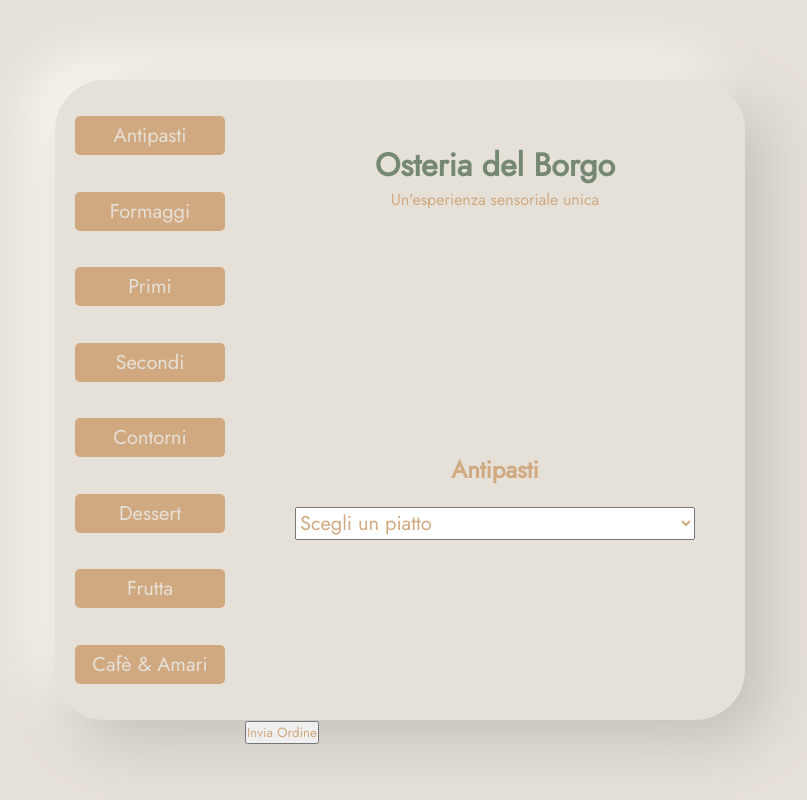
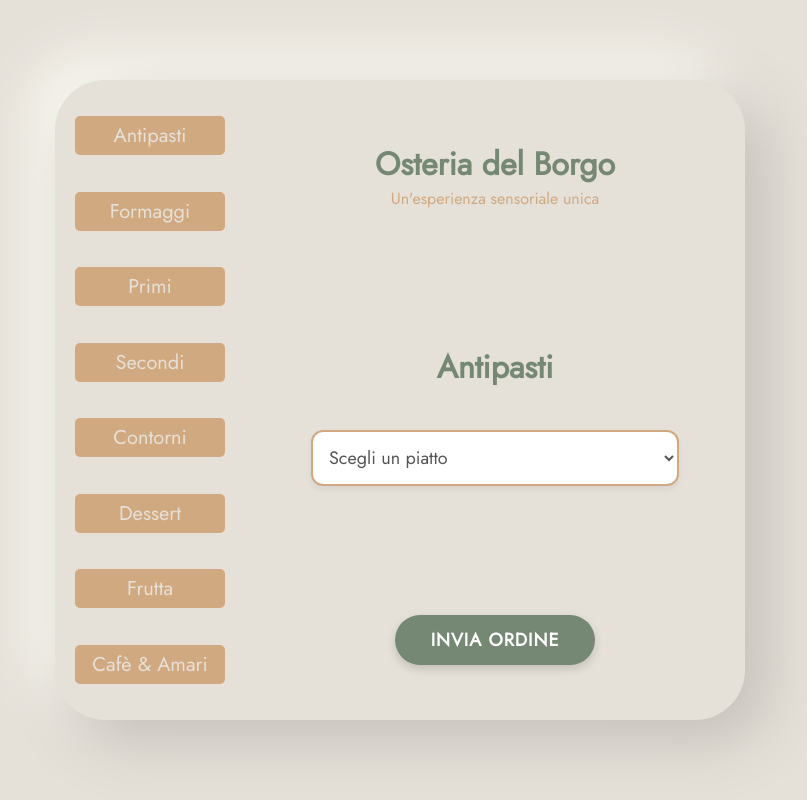
Before and after one commit to raffaeleboffa/Scuola, a PHP site: page / in a window 1280 px wide. Shown: the whole page, without its empty margins (240-1047 px from the left). Run offline with PHP 8.4, Linux system fonts and the light colour scheme.

Commit message:
migliorato lo stile

```diff
--- a/Informatica/Ristorante/style.css
+++ b/Informatica/Ristorante/style.css
@@ -68,6 +68,9 @@ form {
 
 .main {
     width: 500px;
+    display: flex;
+    flex-direction: column;
+    padding: 20px;
 }
 
 header {
@@ -76,7 +79,7 @@ header {
     align-items: center;
     flex-direction: column;
 
-    height: 30%;
+    height: 25%;
 }
 
 header h1 {
@@ -93,14 +96,68 @@ header p {
     flex-direction: column;
 
     gap: 20px;
-    height: 70%;
+    height: 55%;
 }
 
 #antipasti {
     display: flex;
 }
 
+.sez h2 {
+    color: var(--sage);
+    font-size: 32px;
+    margin-bottom: 20px;
+}
+
 .sez select {
     width: 80%;
-    font-size: 20px;
+    padding: 12px;
+    font-size: 18px;
+    border: 2px solid var(--beige);
+    border-radius: 12px;
+    background-color: white;
+    color: #555;
+    outline: none;
+    cursor: pointer;
+    box-shadow: 0px 4px 6px rgba(0,0,0,0.05);
+    transition: border-color 0.3s ease;
 }
+
+.sez select:focus {
+    border-color: var(--sage);
+}
+
+
+.invia {
+    height: 20%;
+    display: flex;
+    justify-content: center;
+    align-items: center;
+}
+
+input[type="submit"] {
+    width: 200px;
+    height: 50px;
+    font-size: 18px;
+    font-weight: 600;
+    cursor: pointer;
+    border: none;
+    border-radius: 25px;
+    color: white;
+    background-color: var(--sage);
+    box-shadow: 0px 4px 10px rgba(0, 0, 0, 0.15);
+    transition: all 0.3s ease;
+    text-transform: uppercase;
+    letter-spacing: 1px;
+}
+
+input[type="submit"]:hover {
+    background-color: var(--beige);
+    transform: translateY(-3px);
+    box-shadow: 0px 6px 15px rgba(0, 0, 0, 0.25);
+}
+
+input[type="submit"]:active {
+    transform: translateY(-1px);
+    box-shadow: 0px 3px 8px rgba(0, 0, 0, 0.2);
+}
```
Also changed, not shown: Informatica/Ristorante/index.php (+48 -8 lines).
